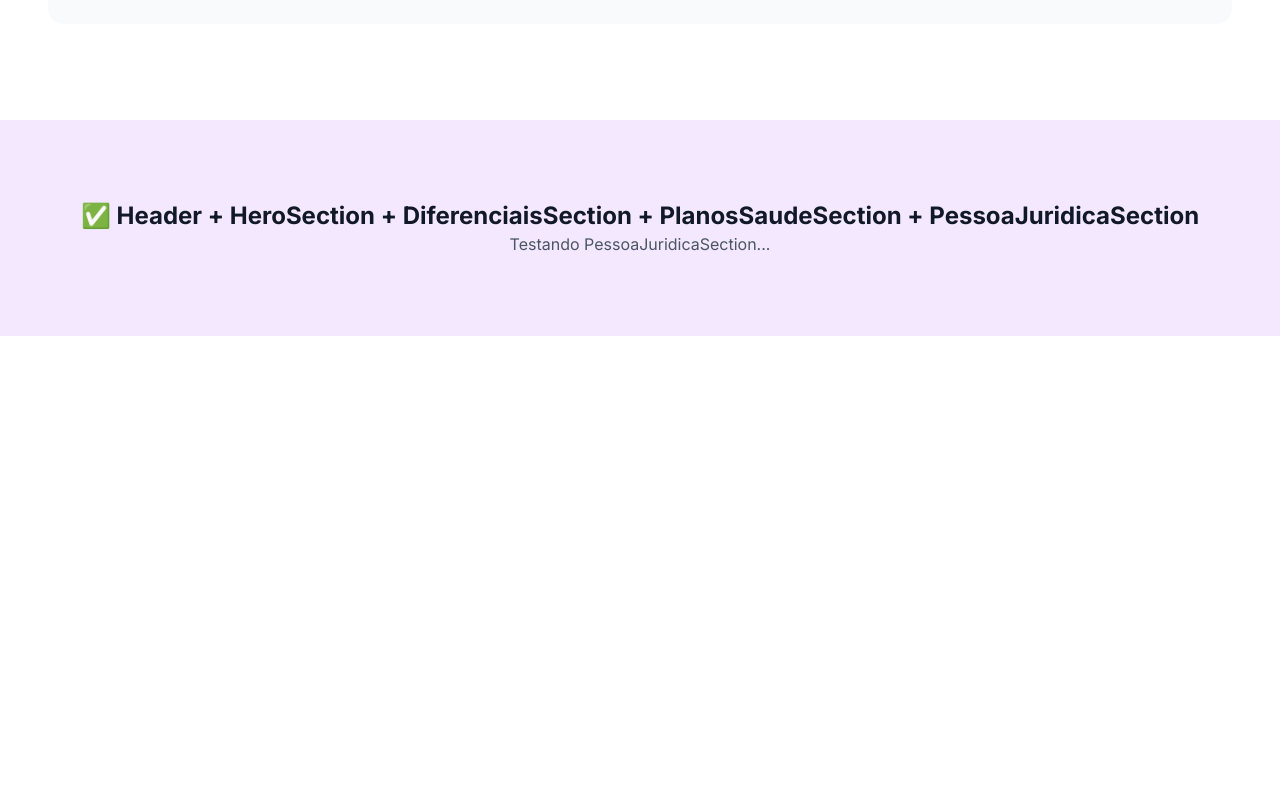
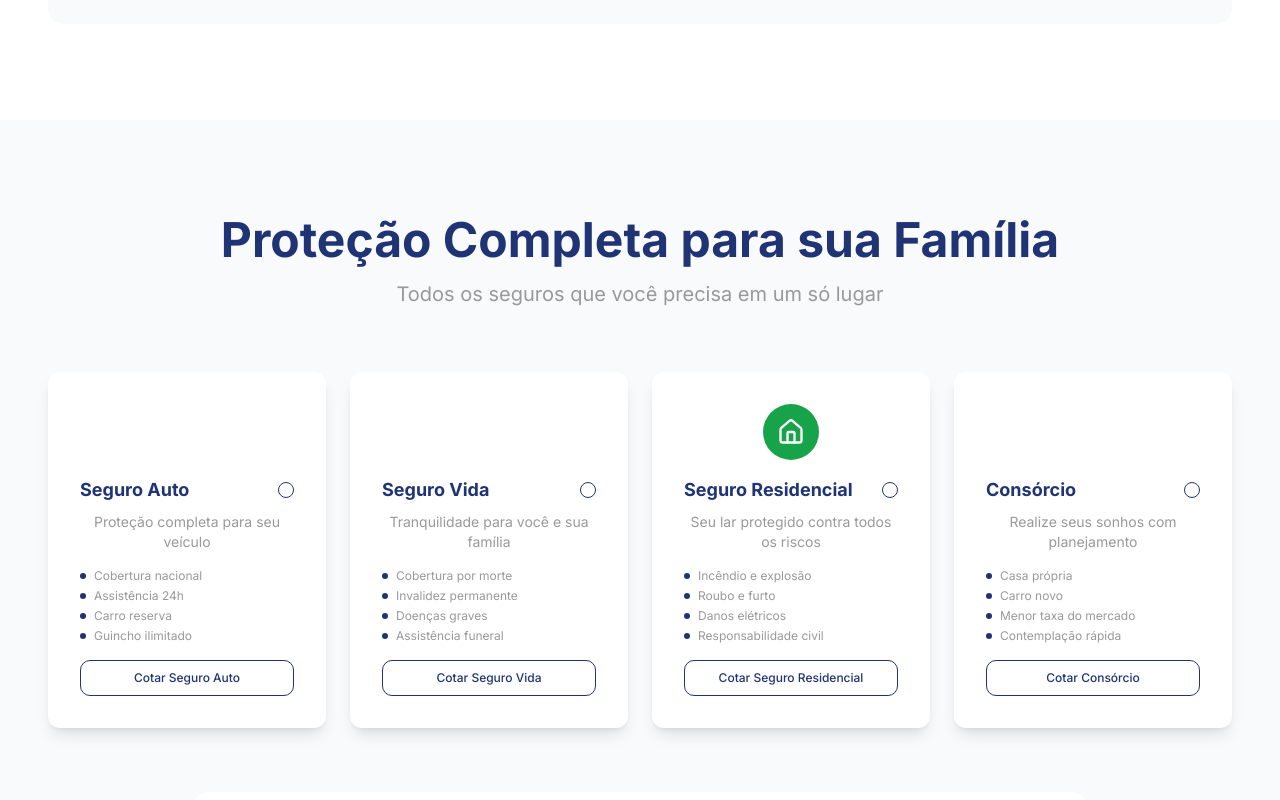
Before and after one commit to OttoDev-System/efika-corretora, a React (Vite) app: page / in a window 1280 px wide. Shown: the part 4440-5240 px from the top of the page. Before the commit the page ends 4776 px from the top, so only its background shows below. Built offline with nearby package versions, Linux system fonts and the light colour scheme.

Commit message:
Add PessoaJuridicaSection
Added PessoaJuridicaSection to the landing page. All sections up to this point are confirmed to be working correctly.

```diff
--- a/src/pages/Index.tsx
+++ b/src/pages/Index.tsx
@@ -3,6 +3,7 @@ import HeroSection from '@/components/landing/HeroSection'
 import DiferenciaisSection from '@/components/landing/DiferenciaisSection'
 import PlanosSaudeSection from '@/components/landing/PlanosSaudeSection'
 import PessoaJuridicaSection from '@/components/landing/PessoaJuridicaSection'
+import PessoaFisicaSection from '@/components/landing/PessoaFisicaSection'
 
 const Index = () => {
   return (
@@ -12,11 +13,12 @@ const Index = () => {
       <DiferenciaisSection />
       <PlanosSaudeSection />
       <PessoaJuridicaSection />
-      <div className="bg-purple-100 py-20 text-center">
+      <PessoaFisicaSection />
+      <div className="bg-orange-100 py-20 text-center">
         <h2 className="text-2xl font-bold text-gray-900">
-          ✅ Header + HeroSection + DiferenciaisSection + PlanosSaudeSection + PessoaJuridicaSection
+          🚀 QUASE COMPLETO! 5 seções funcionando ✅
         </h2>
-        <p className="text-gray-600">Testando PessoaJuridicaSection...</p>
+        <p className="text-gray-600">Testando PessoaFisicaSection...</p>
       </div>
     </div>
   )
```
